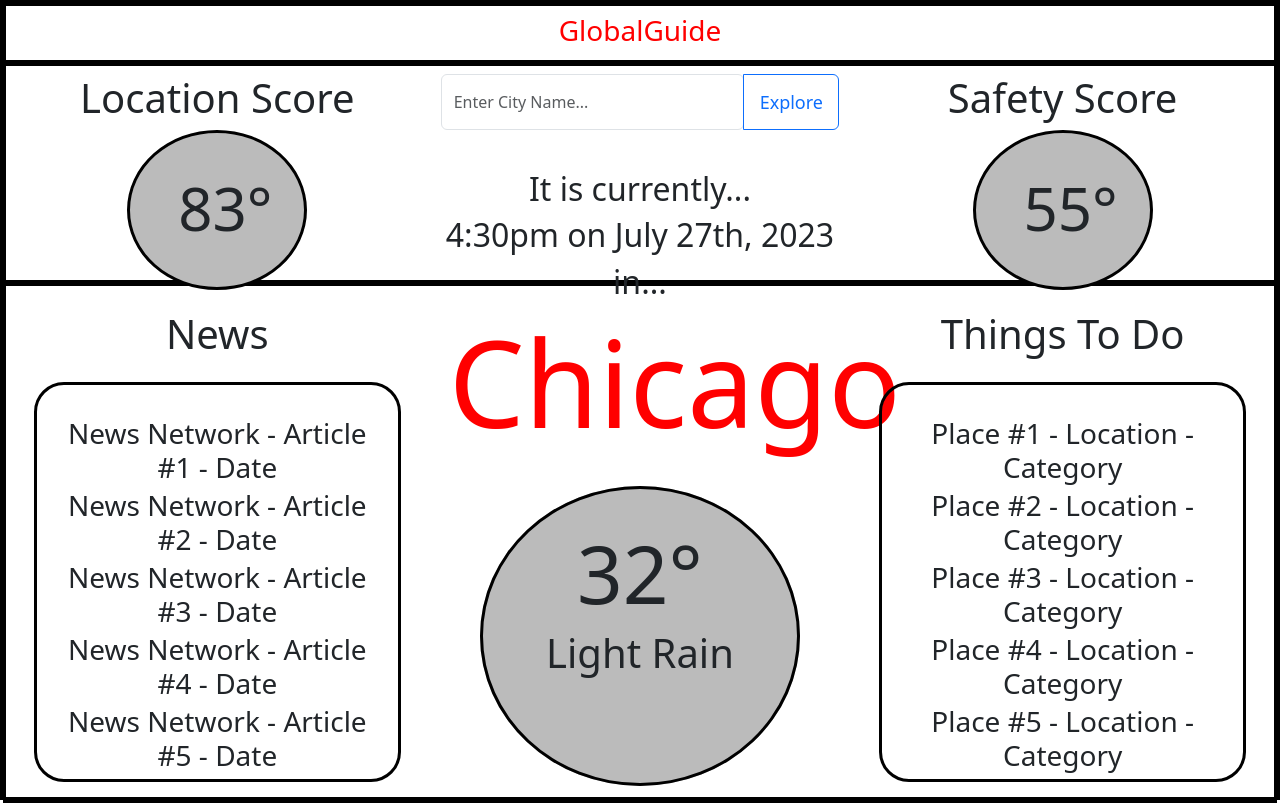
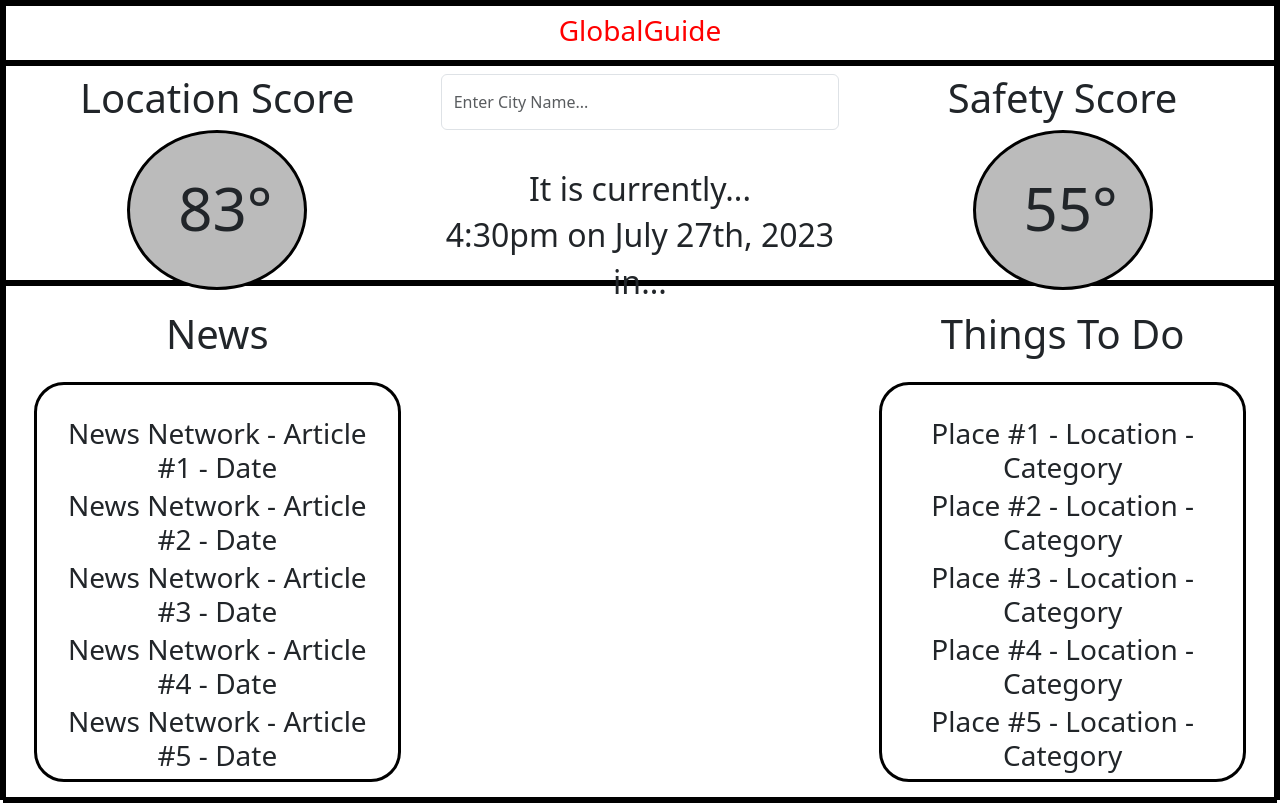
Before and after one commit to DarrellM29/global-guide, a React (Create React App) app: page / in a window 1280 px wide. Built offline with nearby package versions, Linux system fonts and the light colour scheme.

Commit message:
Added WeatherAPI
Successfully Added OpenWeather API to dashboard

```diff
--- a/src/App.js
+++ b/src/App.js
@@ -1,19 +1,31 @@
-import React, {useState} from 'react'
-import Axios from 'axios'
+import React, { useState } from 'react'
+import axios from 'axios'
 
 function App() {
+  const [data,setData] = useState({})
+  const [location, setLocation] = useState('')
 
-  //old one from video const url = 'https://api.openweathermap.org/data/2.5/weather?q=joliet&appid=f3ddae2d1bfe3052a42b109ae6f7ba02'
-  //geolocator http://api.openweathermap.org/geo/1.0/direct?q=London&limit=5&appid=f3ddae2d1bfe3052a42b109ae6f7ba02
+  const url = `https://api.openweathermap.org/data/2.5/weather?q=${location}&units=imperial&appid=f3ddae2d1bfe3052a42b109ae6f7ba02`
+
+
+  const searchLocation = (event) => {
+    if (event.key === 'Enter'){
+      axios.get(url).then((response) => {
+        setData(response.data)
+        console.log(response.data)
+      })
+      setLocation('')
+    }
+  }
 
   return (
     <div className="App">
 
-      <div class="container-fluid">
+      <div className="container-fluid">
 
-        <div class="row" id='row1'>
+        <div className="row" id='row1'>
 
-          <div class="col-lg-12">
+          <div className="col-lg-12">
             <div className="logoSearch">
               <h1>GlobalGuide</h1>
             </div>
@@ -21,23 +33,37 @@ function App() {
 
         </div>
 
-        <div class="row" id='row2'>
+        <div className="row" id='row2'>
 
-          <div class="col-lg-4 order-lg-1 col-12 order-2">
+          <div className="col-lg-4 order-lg-1 col-12 order-2">
             <div className="locationScore">
             <h1>Location Score</h1>
               <div className="circle1">
                 <h1>83°</h1>
+                <span className="popup1">
+                  <h2>Location: </h2>
+                  <h2>Sightseeing: </h2>
+                  <h2>Restaurants:</h2>
+                  <h2>Shopping: </h2>
+                  <h2>Nightlife: </h2>
+                </span>
               </div>
             </div>
           </div>
 
-          <div class="col-lg-4 order-lg-2 col-12 order-1">
+          <div className="col-lg-4 order-lg-2 col-12 order-1">
             <div className="titleSearch">
               <div className="searchBar">
                 <div className='input-group'>
-                  <input type="search" class="form-control rounded" placeholder="Enter City Name..." aria-label="Search" aria-describedby="search-addon" />
-                  <button type="button" class="btn btn-outline-primary">Explore</button>
+                  <input
+                  value={location}
+                  onChange={event => setLocation(event.target.value)}
+                  /*Used "onKeyDown" instead of "onKeyPress"*/
+                  onKeyDown={searchLocation}
+                  type="text" className="form-control rounded"
+                  placeholder="Enter City Name..."
+                  aria-label="Search"
+                  aria-describedby="search-addon" />
                 </div>
               </div>
               <div className="beforeTitle">
@@ -48,20 +74,29 @@ function App() {
             </div>
           </div>
 
-          <div class="col-lg-4 order-lg-3 col-12 order-3">
+          <div className="col-lg-4 order-lg-3 col-12 order-3">
             <div className="safeScore">
               <h1>Safety Score</h1>
               <div className="circle1">
                 <h1>55°</h1>
+                <span className="popup2">
+                  <h2>Safety: </h2>
+                  <h2>Women: </h2>
+                  <h2>Physical Harm:</h2>
+                  <h2>Theft: </h2>
+                  <h2>Political Freedom: </h2>
+                  <h2>LGBTQ: </h2>
+                  <h2>Medical: </h2>
+                </span>
               </div>
             </div>
           </div>
 
         </div>
 
-        <div class="row" id='row3'>
+        <div className="row" id='row3'>
 
-          <div class="col-lg-4 order-lg-1 col-12 order-2">
+          <div className="col-lg-4 order-lg-1 col-12 order-2">
           <div className="news">
               <h1>News</h1>
               <div className="square">
@@ -74,21 +109,23 @@ function App() {
             </div>
           </div>
 
-          <div class="col-lg-4 order-lg-2 col-12 order-1">
+          <div className="col-lg-4 order-lg-2 col-12 order-1">
+            {data.name != undefined &&
             <div className="weatherTitle">
               <div className="theTitle">
-                <h1>Chicago</h1>
+                <h1>{data.name}</h1>
               </div>
               <div className="circle2">
                 <div className='text'>
-                  <h1>32°</h1>
-                  <h2>Light Rain</h2>
+                  {data.main ? <h1>{data.main.temp.toFixed()}°F</h1> : null}
+                  {data.weather ? <h2>{data.weather[0].main}</h2> : null}
                 </div>
               </div>
             </div>
+            }
           </div>
 
-          <div class="col-lg-4 order-lg-3 col-12 order-3">
+          <div className="col-lg-4 order-lg-3 col-12 order-3">
             <div className="thingsToDo">
               <h1>Things To Do</h1>
               <div className="square">
--- a/src/index.css
+++ b/src/index.css
@@ -141,7 +141,7 @@ code {
 }
 
 .theTitle h1{
-  font-size: 15vh;
+  font-size: 10vh;
   text-align: center;
   padding: 1vh;
   color: red;
@@ -152,8 +152,8 @@ code {
 }
 
 .circle2{
-  height: 37.5vh;
-  width: 40vh;
+  height: 30vh;
+  width: 35vh;
   background-color: #bbb;
   border-radius: 50%;
   display: inline-block;
@@ -178,6 +178,49 @@ code {
   font-size: 5vh;
 }
 
+.popup1{
+  visibility: hidden;
+  position: fixed;
+  z-index: 1;
+  border-radius: 30px;
+  width: 40vh;
+  height: 32vh;
+  background-color: aqua;
+  border: 3px solid black;
+}
+
+.popup1 h2{
+  width: 300px;
+  text-align: left;
+  padding-left: 3vh;
+}
+
+.popup2{
+  visibility: hidden;
+  position: fixed;
+  z-index: 1;
+  border-radius: 30px;
+  width: 45vh;
+  height: 43vh;
+  right: 30vh;
+  background-color: aqua;
+  border: 3px solid black;
+}
+
+.popup2 h2{
+  width: 300px;
+  text-align: left;
+  padding-left: 3vh;
+}
+
+.circle1:hover .popup1{
+  visibility: visible;
+}
+
+.circle1:hover .popup2{
+  visibility: visible;
+}
+
 /*Media*/
 @media (max-width: 450px){
   .theTitle h1{
```
